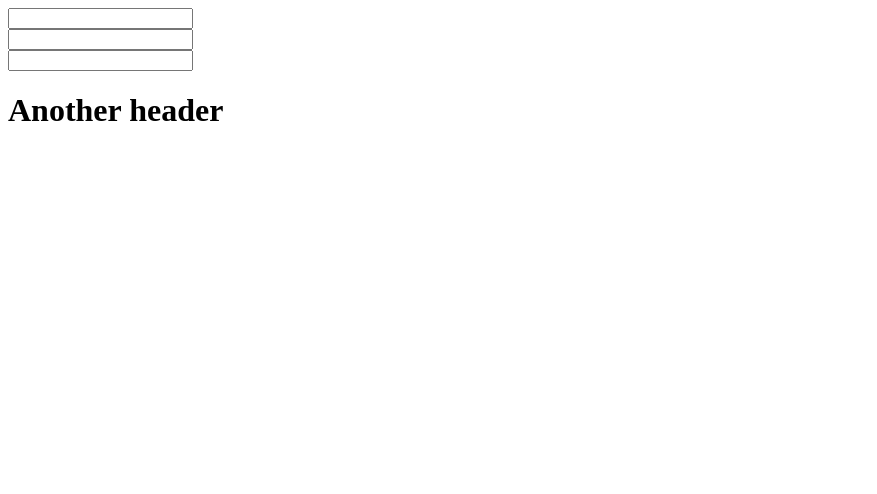
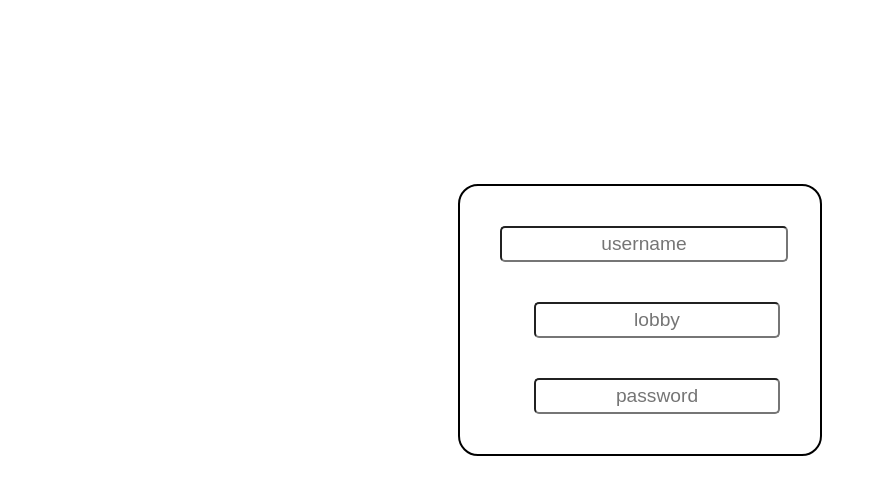
Before and after one commit to Phil-M-H/Summer-2020-Web-Practice, an Angular app in the folder RedFlagsFrontEnd/: page / in a window 1280 px wide. Shown: the top 494 px of the page, without its empty margins (0-877 px from the left). Built offline with nearby package versions, Linux system fonts and the light colour scheme.

Commit message:
Created the css for the main home page, with a horizontally and vertically centered username, lobby, and password input box

```diff
--- a/RedFlagsFrontEnd/src/app/app.component.css
+++ b/RedFlagsFrontEnd/src/app/app.component.css
@@ -0,0 +1,46 @@
+.input-form {
+  margin: auto;
+  width: 25%;
+  height: auto;
+  text-align: center;
+  position: absolute;
+  top: 40%;
+  left: 50%;
+  transform: translate(-50%, -50%);
+  border: 2px solid black;
+  border-radius: 20px;
+
+}
+#username-input {
+  width: 100%;
+  border-radius: 5px;
+  text-align: center;
+  font-size: larger;
+  padding-top: 5px;
+  padding-bottom: 5px;
+}
+#lobby-name {
+  width: 85%;
+  border-radius: 5px;
+  text-align: center;
+  font-size: larger;
+  padding-top: 5px;
+  padding-bottom: 5px;
+
+}
+#lobby-password {
+  width: 85%;
+  border-radius: 5px;
+  text-align: center;
+  font-size: larger;
+  padding-top: 5px;
+  padding-bottom: 5px;
+
+}
+.lobby-div {
+  text-align: right;
+}
+div {
+  /*border: 2px dashed maroon;*/
+  padding: 20px;
+}
--- a/RedFlagsFrontEnd/src/app/app.component.html
+++ b/RedFlagsFrontEnd/src/app/app.component.html
@@ -1,15 +1,11 @@
-<div id="input-form">
-  <div class="username-input">
-    <input id="name-input" (keydown.enter)="submit()">
+<div class="input-form">
+  <div class="input-username">
+    <input id="username-input" placeholder="username" (keydown.enter)="submit( )">
   </div>
-  <div class="lobby-section">
-    <div class="lobby-name">
-      <input id="lobby-name-input" (keydown.enter)="submit()">
-    </div>
-    <div class="lobby-name">
-      <input id="lobby-password" (keydown.enter)="submit()" type="password">
-    </div>
+  <div class="input-lobby-name lobby-div">
+    <input id="lobby-name" placeholder="lobby" (keydown.enter)="submit()">
   </div>
-
+  <div class="input-password lobby-div">
+    <input id="lobby-password" placeholder="password" (keydown.enter)="submit()" type="password">
+  </div>
 </div>
-<h1>Another header</h1>
```
